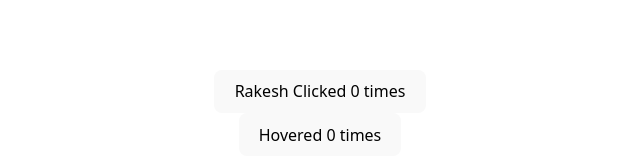
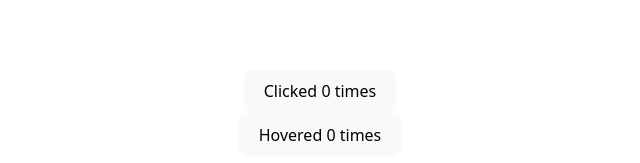
Before and after one commit to D-4-DIBAKAR/React-Tutorial, a React (Vite) app in the folder first-component/: page / in a window 1280 px wide. Shown: the part 287-450 px from the top of the page, without its empty margins (320-960 px from the left). Built offline with nearby package versions, Linux system fonts and the light colour scheme.

Commit message:
Render Props
The term 'Render Prop' refers to a technique in React that allows a parent component to pass a function as a prop to a child component.
or
The term 'Render Prop' refers to a technique for sharing code between React components using a prop whose value is a function

```diff
--- a/first-component/src/App.jsx
+++ b/first-component/src/App.jsx
@@ -1,6 +1,10 @@
 import './App.css'
 import ClickCounter from './components/ClickCounter'
+import ClickCounterTwo from './components/ClickCounterTwo'
+import CounterCommon from './components/CounterCommon'
 import HoverCounter from './components/HoverCounter'
+import HoverCounterTwo from './components/HoverCounterTwo'
+import User from './components/User'
 // import ErrorBoundary from './components/ErrorBoundary'
 // import Hero from './components/Hero'
 // import PortalComponent from './components/PortalComponent'
@@ -32,9 +36,22 @@
   return (
     <>
 
+      {/*Render Props Component*/}
+      {/* <ClickCounterTwo />
+      <HoverCounterTwo />
+      <User render={(isLoggedIn) => isLoggedIn ? 'Rahul' : 'Guest'} /> */}
+
+      <CounterCommon >{(count, incrementCount) => (<ClickCounterTwo count={count} incrementCount={incrementCount} />)}</CounterCommon>
+      <CounterCommon >
+        {(count, incrementCount) => (<HoverCounterTwo count={count} incrementCount={incrementCount} />)}
+      </CounterCommon>
+      {/* other way */}
+      {/* <CounterCommon render={(count, incrementCount) => <HoverCounterTwo count={count} incrementCount={incrementCount} />} /> */}
+
+
       {/*React Higher Order Component*/}
-      <ClickCounter name={"Rakesh"} />
-      <HoverCounter />
+      {/* <ClickCounter name={"Rakesh"} />
+      <HoverCounter /> */}
       {/*React Error Boundary*/}
       {/* <ErrorBoundary>
         <Hero name={"Batman"} />
--- /dev/null
+++ b/first-component/src/components/ClickCounterTwo.jsx
@@ -0,0 +1,14 @@
+import React, { Component } from 'react'
+
+class ClickCounterTwo extends Component {
+
+     render() {
+          const { count, incrementCount } = this.props;
+          return (
+
+               <button onClick={incrementCount}>Clicked {count} times</button>
+          )
+     }
+}
+
+export default ClickCounterTwo
--- /dev/null
+++ b/first-component/src/components/CounterCommon.jsx
@@ -0,0 +1,26 @@
+import React, { Component } from 'react'
+
+class CounterCommon extends Component {
+     constructor(props) {
+          super(props)
+
+          this.state = {
+               count: 0
+          }
+     }
+     incrementCount = () => {
+          this.setState((prevState) => {
+               return { count: prevState.count + 1 }
+          })
+     }
+     render() {
+          return (
+               <div>
+                    {this.props.children(this.state.count, this.incrementCount)}
+                    {/* {this.props.render(this.state.count, this.incrementCount)} */}
+               </div>
+          )
+     }
+}
+
+export default CounterCommon
--- a/first-component/src/components/HoverCounter.jsx
+++ b/first-component/src/components/HoverCounter.jsx
@@ -1,6 +1,6 @@
 import React, { Component } from 'react'
 import withCounter from './withCounter'
-export class HoverCounter extends Component {
+class HoverCounter extends Component {
 
      render() {
           const { count, incrementCount } = this.props
--- /dev/null
+++ b/first-component/src/components/HoverCounterTwo.jsx
@@ -0,0 +1,15 @@
+import React, { Component } from 'react'
+
+class HoverCounterTwo extends Component {
+
+     render() {
+          const { count, incrementCount } = this.props;
+          return (
+               <div>
+                    <button onMouseOver={incrementCount}>Hovered {count} times</button>
+               </div>
+          )
+     }
+}
+
+export default HoverCounterTwo
--- /dev/null
+++ b/first-component/src/components/User.jsx
@@ -0,0 +1,11 @@
+import React, { Component } from 'react'
+
+export class User extends Component {
+     render() {
+          return (
+               <div>{this.props.render(false)}</div>
+          )
+     }
+}
+
+export default User
```
Also changed, not shown: 1 other file (tests, documents, lock files or other folders).
